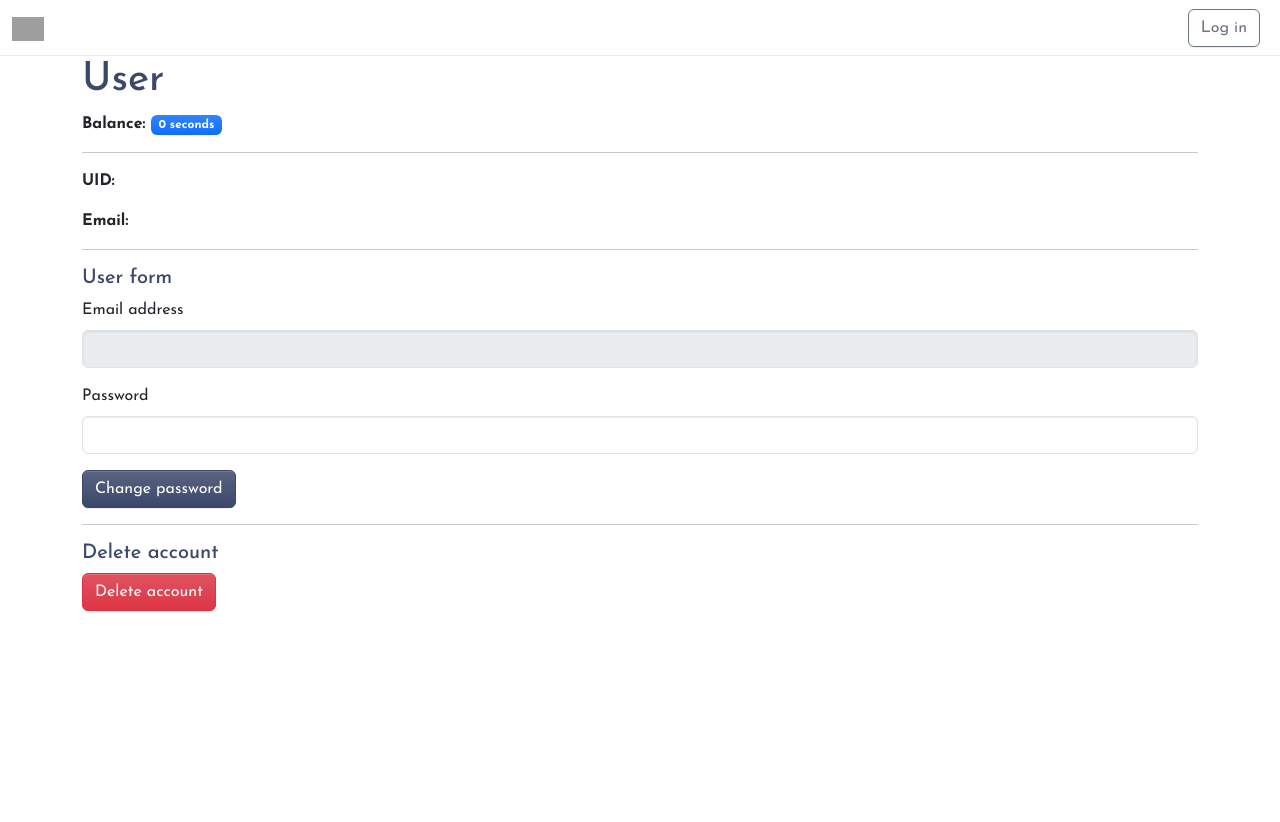
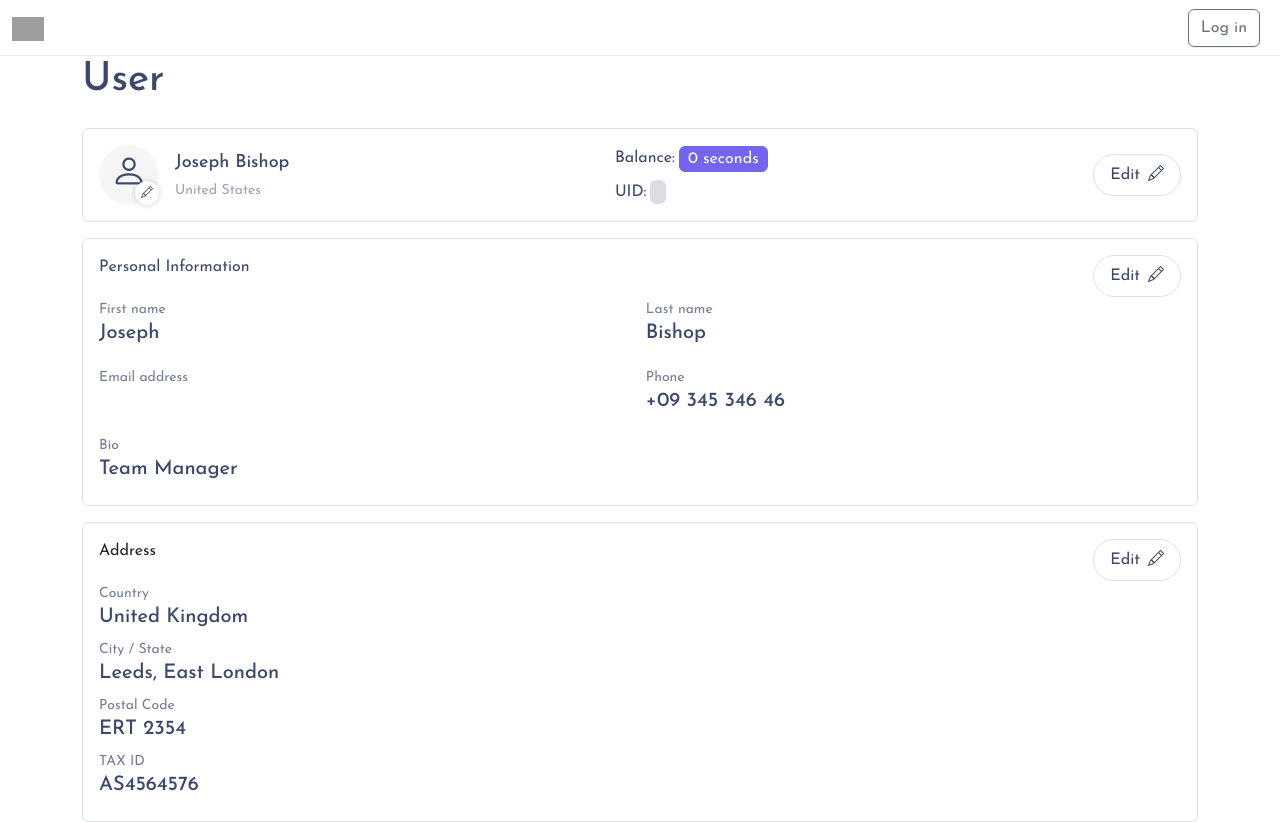
Before and after one commit to shakhrillo/m_main, a React (Vite) app in the folder SELENIUM_NODEJS/client/: page /user in a window 1280 px wide. Before the commit the page ends 800 px from the top, so only its background shows below. Built offline with nearby package versions, Linux system fonts and the light colour scheme; no server answers; grey boxes are pictures that could not be loaded.

Commit message:
User page changes

```diff
--- /dev/null
+++ b/SELENIUM_NODEJS/client/src/style/user.scss
@@ -0,0 +1,136 @@
+$color-primary: #3c486b;
+$color-background: #f6f6f6;
+$color-white: #fff;
+$color-hover: #f0f0f0;
+$color-balance: #7564ee;
+
+.profile {
+  &__image {
+    position: relative;
+    width: 60px;
+    height: 60px;
+
+    &-img {
+      width: 100%;
+      height: 100%;
+      object-fit: cover;
+    }
+
+    &-edit-icon {
+      position: absolute;
+      bottom: 0px;
+      right: 0px;
+      background-color: $color-white;
+      border-radius: 50%;
+      width: 24px;
+      height: 24px;
+      display: flex;
+      align-items: center;
+      justify-content: center;
+      cursor: pointer;
+      box-shadow: 0 0 5px rgba(0, 0, 0, 0.2);
+
+      &:hover {
+        background-color: $color-hover;
+      }
+
+      i {
+        font-size: 12px;
+        color: $color-primary;
+      }
+    }
+
+    &-input {
+      display: none;
+    }
+
+    &-placeholder {
+      background-color: $color-background;
+      font-size: 36px;
+      color: $color-primary;
+    }
+  }
+
+  &__name {
+    span {
+      color: $color-primary;
+    }
+
+    &-first {
+      font-size: 18px;
+      font-weight: 500;
+    }
+
+    &-location {
+      font-size: 14px;
+      opacity: 0.5;
+    }
+  }
+
+  &__edit-button {
+    color: $color-primary;
+    border-radius: 24px;
+    font-size: 16px;
+    background-color: $color-white;
+  }
+
+  &__information {
+    display: flex;
+    flex-direction: column;
+
+    &-header span {
+      font-size: 16px;
+      color: $color-primary;
+    }
+
+    &-grid {
+      display: grid;
+      grid-template-columns: auto auto;
+      gap: 12px;
+    }
+  }
+
+  &__info-item {
+    color: $color-primary;
+    font-size: 16px;
+
+    span {
+      opacity: 0.7;
+      font-size: 14px;
+    }
+  }
+
+  &__balance {
+    display: flex;
+    gap: 4px;
+    color: $color-primary;
+
+    span:last-child {
+      display: flex;
+      justify-content: center;
+      align-items: center;
+      border: 1px solid $color-balance;
+      background-color: $color-balance;
+      border-radius: 6px;
+      padding: 0 8px;
+      color: $color-white;
+    }
+  }
+
+  &__uid {
+    display: flex;
+    gap: 4px;
+    color: $color-primary;
+
+    span:last-child {
+      display: flex;
+      justify-content: center;
+      align-items: center;
+      background-color: rgba($color-primary, 0.19);
+      border-radius: 6px;
+      padding: 0 8px;
+      color: $color-primary;
+      font-size: 14px;
+    }
+  }
+}
--- a/SELENIUM_NODEJS/client/src/views/user/index.tsx
+++ b/SELENIUM_NODEJS/client/src/views/user/index.tsx
@@ -1,62 +1,230 @@
-import { useEffect } from "react";
-import { useAppDispatch, useAppSelector } from "../../app/hooks";
-import { deleteAccountAction, updateAccountPasswordAction } from "../../features/auth/action";
+import React, { ChangeEvent, useEffect, useState } from "react"
+import { useAppDispatch, useAppSelector } from "../../app/hooks"
+import {
+  deleteAccountAction,
+  updateAccountPasswordAction,
+} from "../../features/auth/action"
 
-function UsersView() {
-  const dispatch = useAppDispatch();
-  const user = useAppSelector((state) => state.auth.user);
+import "../../style/user.scss"
 
-  useEffect(() => {}, []);
+const UsersView: React.FC = () => {
+  const [imageSrc, setImageSrc] = useState<string>("")
+
+  const dispatch = useAppDispatch()
+  const user = useAppSelector(state => state.auth.user)
+
+  useEffect(() => {}, [])
+
+  const handleImageChange = (event: ChangeEvent<HTMLInputElement>) => {
+    const file = event.target.files?.[0]
+    if (file) {
+      const reader = new FileReader()
+      reader.onload = e => {
+        if (e.target && e.target.result) {
+          setImageSrc(e.target.result.toString())
+        }
+      }
+      reader.readAsDataURL(file)
+    }
+  }
 
   return (
-    <div className="container">
-      <h1>User</h1>
-      <div>
-        <p>
-          <strong>Balance: </strong>
-          <span className="badge bg-primary">
-            {user?.balance || 0} seconds
-          </span>
-        </p>
-        <hr />
-        <p>
-          <strong>UID:</strong> {user?.uid}
-        </p>
-        <p>
-          <strong>Email:</strong> {user?.email}
-        </p>
+    <div className="profile container d-flex flex-column gap-3">
+      <h1 className="profile__title">User</h1>
 
-        <hr />
+      <div className="profile__card card border">
+        <div className="profile__user-info card-body d-flex justify-content-between align-items-center">
+          <div className="profile__user-details d-flex align-items-center gap-3">
+            <div className="profile__image">
+              {imageSrc ? (
+                <img
+                  src={imageSrc}
+                  alt="Profile"
+                  className="profile__image-img rounded-circle"
+                />
+              ) : (
+                <div className="profile__image-placeholder w-100 h-100 d-flex justify-content-center align-items-center rounded-circle">
+                  <i className="bi-person"></i>
+                </div>
+              )}
+              <div
+                className="profile__image-edit-icon"
+                onClick={() => document.getElementById("file-input")?.click()}
+              >
+                <i className="bi-pencil"></i>
+              </div>
+              <input
+                type="file"
+                id="file-input"
+                className="profile__image-input d-none"
+                accept="image/*"
+                onChange={handleImageChange}
+              />
+            </div>
 
-        <h5>User form</h5>
-        <form>
-          <div className="mb-3">
-            <label htmlFor="email" className="form-label">Email address</label>
-            <input type="email" className="form-control" id="email" aria-describedby="emailHelp" disabled placeholder={user?.email} />
+            <div className="profile__name d-flex flex-column gap-1">
+              <span className="profile__name-first">Joseph Bishop</span>
+              <span className="profile__name-location">United States</span>
+            </div>
           </div>
-          <div className="mb-3">
-            <label htmlFor="password" className="form-label">Password</label>
-            <input type="password" className="form-control" id="password" />
+
+          <div className="profile__user-meta d-flex flex-column gap-2">
+            <div className="profile__balance d-flex">
+              <span>Balance: </span>
+              <span>{user?.balance || 0} seconds</span>
+            </div>
+            <div className="profile__uid d-flex">
+              <span>UID: </span>
+              <span>{user?.uid}</span>
+            </div>
           </div>
-          <button type="submit" className="btn btn-primary" onClick={(e) => {
-            dispatch(updateAccountPasswordAction({ password: (document.getElementById('password') as HTMLInputElement).value }));
-          }}>
-            Change password
+
+          <button className="profile__edit-button edit-info border py-2 px-3 d-flex gap-2">
+            <span>Edit</span>
+            <i className="bi-pencil"></i>
           </button>
-        </form>
+        </div>
+      </div>
 
-        <hr />
+      <div className="profile__card card border">
+        <div className="card-body row">
+          <div className="profile__information">
+            <div className="profile__information-header d-flex justify-content-between">
+              <span>Personal Information</span>
+              <button className="profile__edit-button edit-info border py-2 px-3 d-flex gap-2">
+                <span>Edit</span>
+                <i className="bi-pencil"></i>
+              </button>
+            </div>
+            <div className="profile__information-grid">
+              <div className="profile__info-item">
+                <span>First name</span>
+                <h5>Joseph</h5>
+              </div>
+              <div className="profile__info-item">
+                <span>Last name</span>
+                <h5>Bishop</h5>
+              </div>
+              <div className="profile__info-item">
+                <span>Email address</span>
+                <h5>{user?.email}</h5>
+              </div>
+              <div className="profile__info-item">
+                <span>Phone</span>
+                <h5>+09 345 346 46</h5>
+              </div>
+              <div className="profile__info-item">
+                <span>Bio</span>
+                <h5>Team Manager</h5>
+              </div>
+            </div>
+          </div>
+        </div>
+      </div>
 
-        <h5>Delete account</h5>
-        <button className="btn btn-danger" onClick={() => {
-          dispatch(deleteAccountAction());
-        }}>
-          Delete account
-        </button>
-
+      <div className="profile__card card border">
+        <div className="card-body row">
+          <div className="profile__address">
+            <div className="profile__address-header d-flex justify-content-between">
+              <span>Address</span>
+              <button className="profile__edit-button edit-info border py-2 px-3 d-flex gap-2">
+                <span>Edit</span>
+                <i className="bi-pencil"></i>
+              </button>
+            </div>
+            <div className="profile__address-grid">
+              <div className="profile__info-item">
+                <span>Country</span>
+                <h5>United Kingdom</h5>
+              </div>
+              <div className="profile__info-item">
+                <span>City / State</span>
+                <h5>Leeds, East London</h5>
+              </div>
+              <div className="profile__info-item">
+                <span>Postal Code</span>
+                <h5>ERT 2354</h5>
+              </div>
+              <div className="profile__info-item">
+                <span>TAX ID</span>
+                <h5>AS4564576</h5>
+              </div>
+            </div>
+          </div>
+        </div>
       </div>
     </div>
-  );
+
+    // {/* <div className="card">
+    //   <div className="card-body">
+    //     <p>
+    //       <strong>Balance: </strong>
+    //       <span className="badge bg-primary">
+    //         {user?.balance || 0} seconds
+    //       </span>
+    //     </p>
+    //     <hr />
+    //     <p>
+    //       <strong>UID:</strong> {user?.uid}
+    //     </p>
+    //     <p>
+    //       <strong>Email:</strong> {user?.email}
+    //     </p>
+
+    //     <hr />
+
+    //     <h5>User form</h5>
+    //     <form>
+    //       <div className="mb-3">
+    //         <label htmlFor="email" className="form-label">
+    //           Email address
+    //         </label>
+    //         <input
+    //           type="email"
+    //           className="form-control"
+    //           id="email"
+    //           aria-describedby="emailHelp"
+    //           disabled
+    //           placeholder={user?.email}
+    //         />
+    //       </div>
+    //       <div className="mb-3">
+    //         <label htmlFor="password" className="form-label">
+    //           Password
+    //         </label>
+    //         <input type="password" className="form-control" id="password" />
+    //       </div>
+    //       <button
+    //         type="submit"
+    //         className="btn btn-primary"
+    //         onClick={e => {
+    //           dispatch(
+    //             updateAccountPasswordAction({
+    //               password: (
+    //                 document.getElementById("password") as HTMLInputElement
+    //               ).value,
+    //             }),
+    //           )
+    //         }}
+    //       >
+    //         Change password
+    //       </button>
+    //     </form>
+
+    //     <hr />
+
+    //     <h5>Delete account</h5>
+    //     <button
+    //       className="btn btn-danger"
+    //       onClick={() => {
+    //         dispatch(deleteAccountAction())
+    //       }}
+    //     >
+    //       Delete account
+    //     </button>
+    //   </div>
+    // </div> */}
+  )
 }
 
-export default UsersView;
+export default UsersView
```
